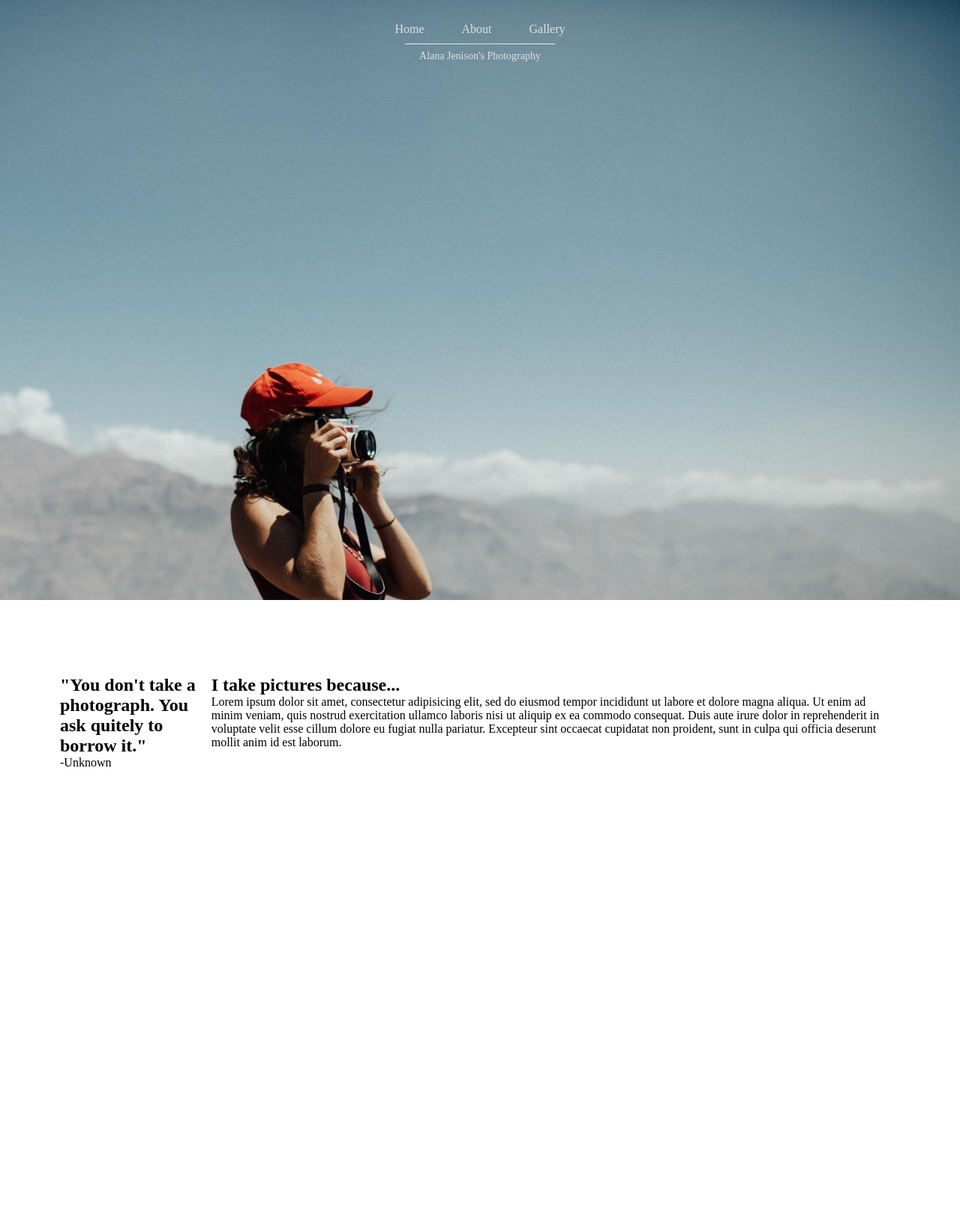
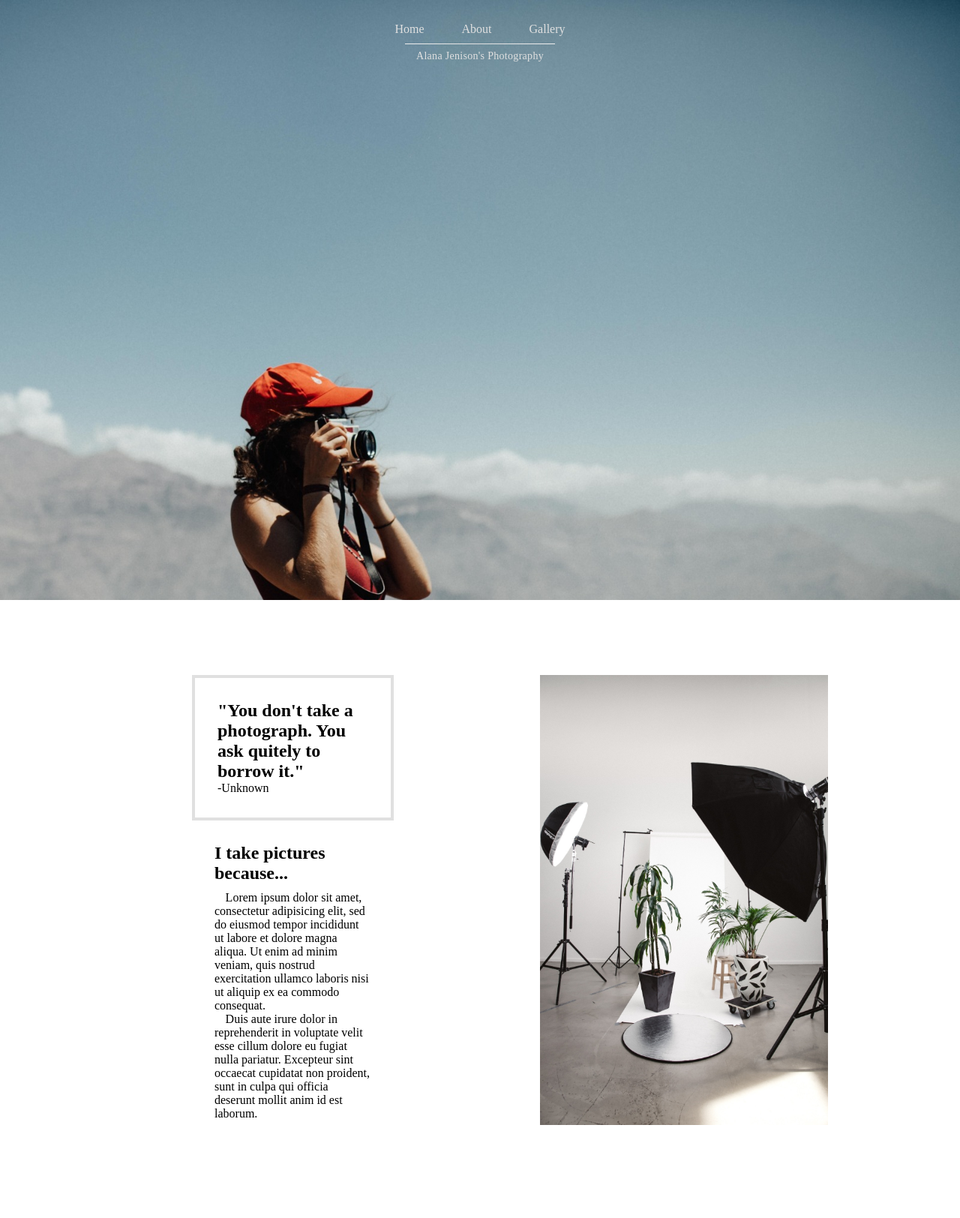
Before and after one commit to eduardoltorres/alana-photography-portfolio, a PHP site: page / in a window 1280 px wide. Shown: the whole page at 75% size. Before the commit the page ends 1022 px from the top, so only its background shows below. Run offline with PHP 8.4, Linux system fonts and the light colour scheme.

Commit message:
add image on and style about section

```diff
--- a/assets/css/styles.css
+++ b/assets/css/styles.css
@@ -33,7 +33,6 @@ header {
 header nav {
   display: flex;
   justify-content: center;
-  width: 100%;
 }
 
 header nav li {
@@ -54,6 +53,7 @@ background-image: linear-gradient(to right, #f0f0f0, #e0e0e0, #f0f0f0);
 header h2 {
   font-size: 14px;
   font-weight: 300;
+  letter-spacing: .3px;
 }
 
 /* Hero Section  */
@@ -75,7 +75,42 @@ header h2 {
 
 /* About Section */
 
-section {
+.about {
   display: flex;
-  padding: 100px 80px;
+  justify-content: center;
 }
+
+.about .texts {
+  display: flex;
+  flex-direction: column;
+  width: 30%;
+  margin: 100px 80px;
+}
+
+.about .quote {
+  width: 70%;
+  padding: 30px;
+  text-align: left;
+  border: 4px solid #e0e0e0;
+}
+
+.about .love {
+  width: 70%;
+  padding: 30px;
+}
+
+.about .love h1 {
+  margin-bottom: 10px;
+}
+
+.about .love p {
+  text-indent: 7%;
+}
+
+.about .img-scene1 {
+  flex-basis: 30%;
+  background-size: cover;
+  width: 400px;
+  height: 600px;
+  margin-top: 100px;
+}
--- a/index.html
+++ b/index.html
@@ -22,14 +22,18 @@
     </section>
 
     <section class="about">
+      <div class="texts">
         <div class="quote">
           <h1>"You don't take a photograph. You ask quitely to borrow it."</h1>
           <p>-Unknown</p>
         </div>
         <div class="love">
           <h1>I take pictures because...</h1>
-        <p>Lorem ipsum dolor sit amet, consectetur adipisicing elit, sed do eiusmod tempor incididunt ut labore et dolore magna aliqua. Ut enim ad minim veniam, quis nostrud exercitation ullamco laboris nisi ut aliquip ex ea commodo consequat. Duis aute irure dolor in reprehenderit in voluptate velit esse cillum dolore eu fugiat nulla pariatur. Excepteur sint occaecat cupidatat non proident, sunt in culpa qui officia deserunt mollit anim id est laborum.</p>
+          <p>Lorem ipsum dolor sit amet, consectetur adipisicing elit, sed do eiusmod tempor incididunt ut labore et dolore magna aliqua. Ut enim ad minim veniam, quis nostrud exercitation ullamco laboris nisi ut aliquip ex ea commodo consequat.</p>
+          <p>Duis aute irure dolor in reprehenderit in voluptate velit esse cillum dolore eu fugiat nulla pariatur. Excepteur sint occaecat cupidatat non proident, sunt in culpa qui officia deserunt mollit anim id est laborum.</p>
         </div>
+      </div>
+      <div class="img-scene1" style="background-image: url(assets/img/scene1.jpg);"></div>
     </section>
   </body>
 </html>
```
Also changed, not shown: assets/img/scene1.jpg (added). Lines whose indentation alone changed are shown as unchanged.
